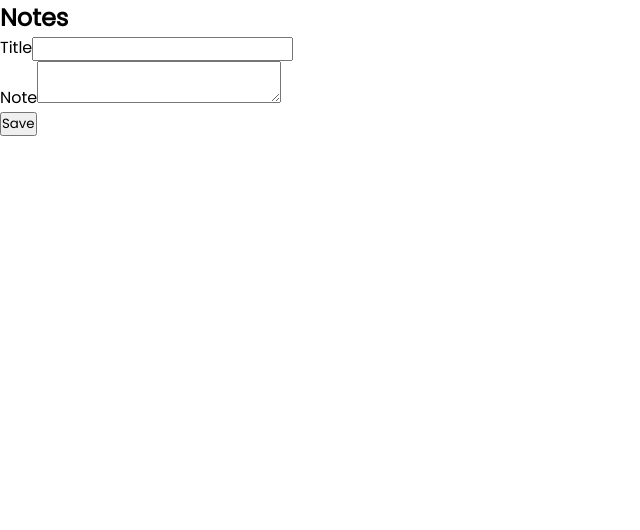
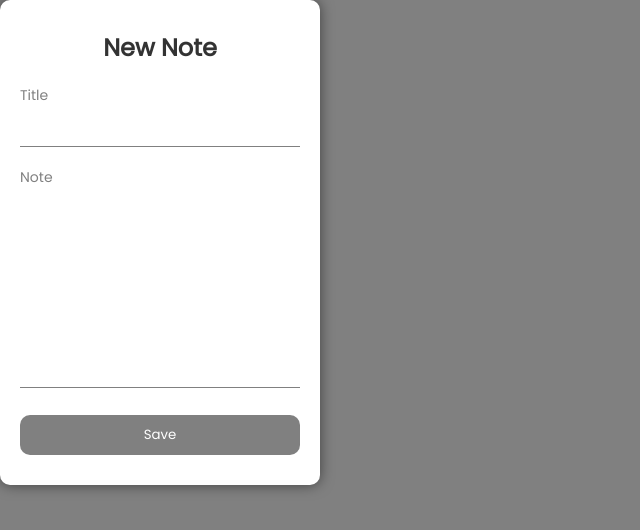
Before and after one commit to rafaelcptx/Notes, a React (Vite) app in the folder client/: page / in a window 1280 px wide. Shown: the top 530 px of the page, without its empty margins (0-640 px from the left). Built offline with nearby package versions, Linux system fonts and the light colour scheme.

Commit message:
estiliza sidebar

```diff
--- a/client/src/App.jsx
+++ b/client/src/App.jsx
@@ -1,10 +1,11 @@
-import "./App.css";
+import "./global.css";
+import "./sidebar.css";
 
 function App() {
   return (
     <div className="App">
       <aside>
-        <h1>Notes</h1>
+        <h1>New Note</h1>
         <form action="">
           <div className="input-block">
             <label htmlFor="title">Title</label>
--- a/client/src/App.css
+++ b/client/src/global.css
@@ -7,6 +7,10 @@
   font-family: Poppins, sans-serif;
 }
 
+body {
+  background-color: grey;
+}
+
 html,
 body,
 #root {
--- /dev/null
+++ b/client/src/sidebar.css
@@ -0,0 +1,55 @@
+aside {
+  width: 320px;
+  margin-bottom: 30px;
+  box-shadow: 0 0 14px 0 rgba(0, 0, 0, 0.5);
+  border-radius: 10px;
+  padding: 30px 20px;
+  position: fixed;
+  background-color: white;
+}
+
+aside h1 {
+  text-align: center;
+  display: block;
+  color: #333;
+}
+
+aside form {
+  margin-top: 10px;
+}
+
+aside form .input-block label {
+  color: grey;
+  font-size: 14px;
+  display: block;
+  margin-top: 20px;
+}
+
+aside form .input-block input,
+textarea {
+  width: 100%;
+  padding: 10px;
+  border: 0;
+  border-bottom: 1px solid grey;
+}
+
+aside form .input-block textarea {
+  height: 200px;
+  resize: none;
+}
+
+aside form button[type="submit"] {
+  width: 100%;
+  border: 0;
+  margin-top: 20px;
+  background-color: grey;
+  color: white;
+  padding: 10px;
+  border-radius: 10px;
+  cursor: pointer;
+  transition: 0.2s;
+}
+
+aside form button[type="submit"]:hover {
+  background-color: rgb(70, 70, 70);
+}
```
